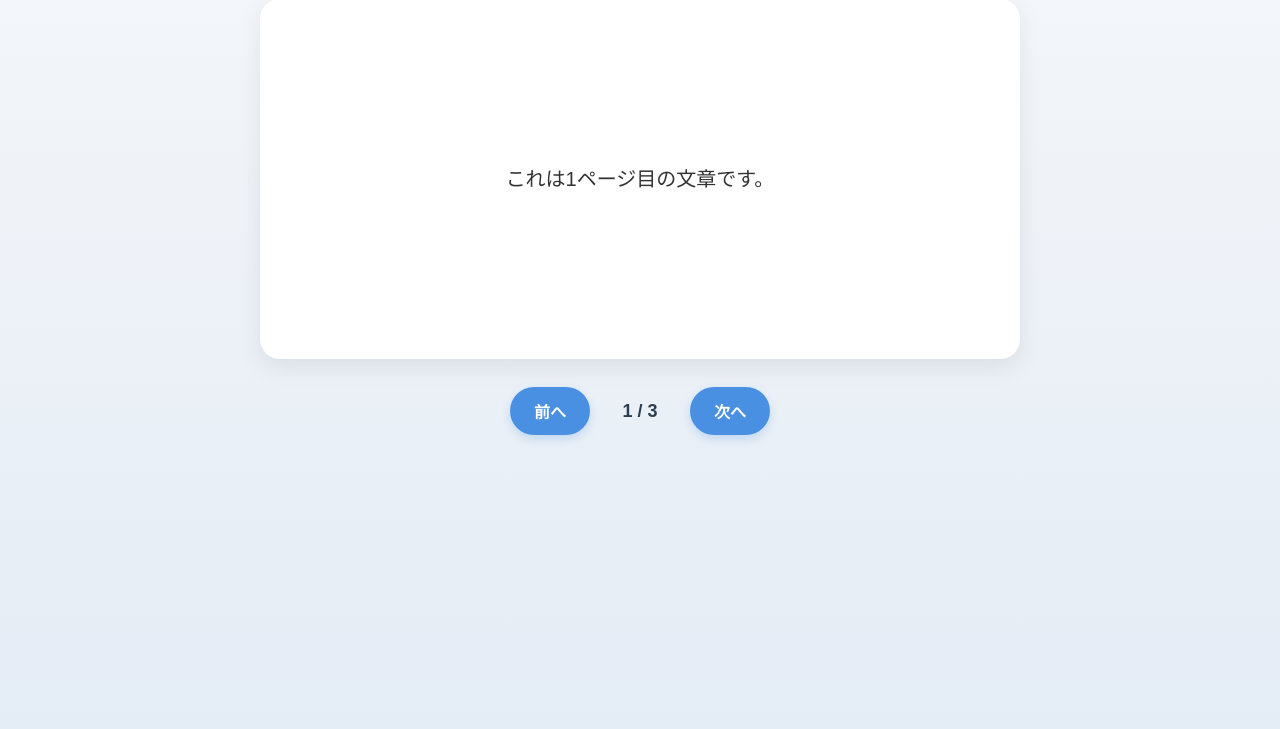
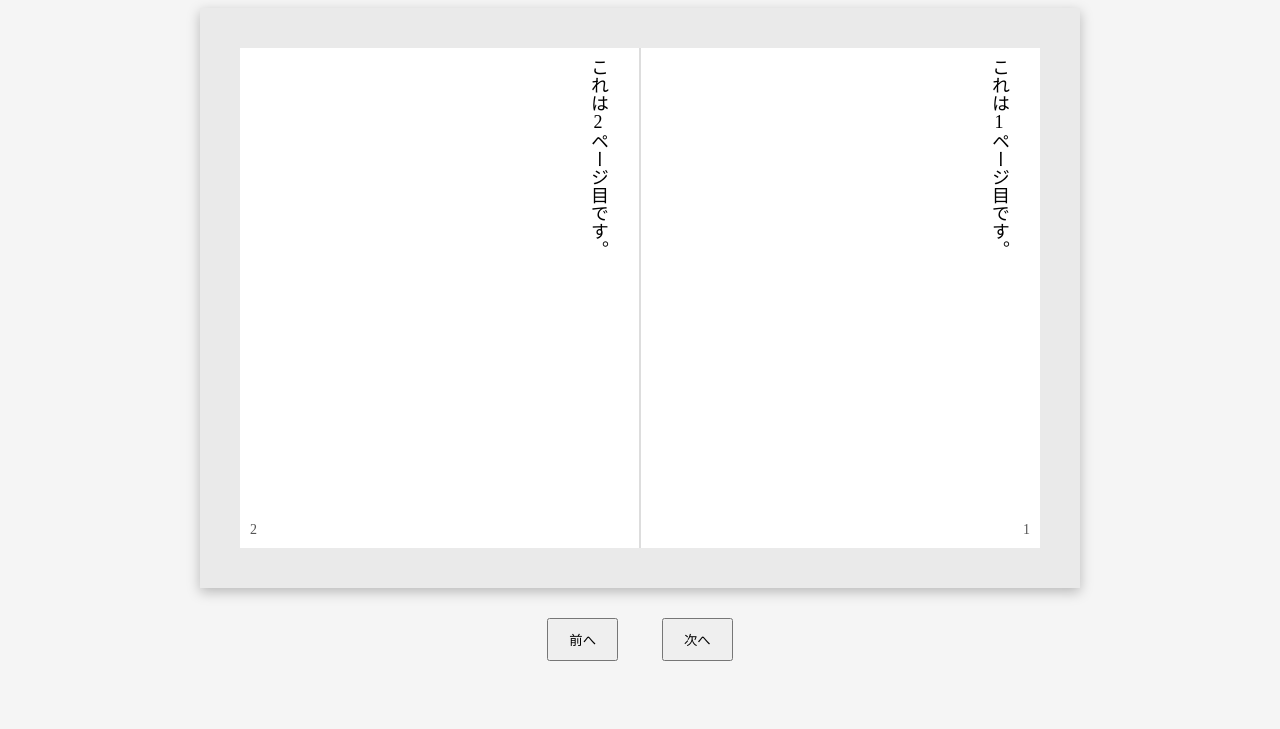
Before and after one commit to ruth0220/hacku, a plain HTML site: page index.html in a window 1280 px wide. Shown: the part 111-840 px from the top of the page. After the commit the page ends 802 px from the top, so only its background shows below. Drawn offline with Linux system fonts and the light colour scheme.

Commit message:
見開きビューア更新

```diff
--- a/index.html
+++ b/index.html
@@ -2,39 +2,37 @@
 <html lang="ja">
 <head>
   <meta charset="UTF-8">
-  <title>視線読書ビューア</title>
-  <link rel="stylesheet" href="style.css">
+  <meta name="viewport" content="width=device-width, initial-scale=1.0">
+  <title>読書ビューア</title>
+  <link rel = "stylesheet" href="style.css">
 </head>
 
 <body>
+  <h1>読書ビューア</h1>
 
-  <!-- タイトル -->
-  <h1>視線読書ビューア</h1>
+  <div id="book-area">
+    <!-- 左ページ -->
+    <div class= "page">
+      <p id = "page-left"></p>
+      <!-- 左下の番号 -->
+      <span id = "page-count-left" class = "page-number left-number"></span>
+    </div>
 
-  <!-- 本文表示エリア -->
-  <div id="book-area">
-    <p id="page-text">
-      ここに本文が表示されます
-    </p>
+  <!-- 右ページ -->
+  <div class = "page">
+    <p id = "page-right"></p>
+    <!-- 右下の番号 -->
+      <span id = "page-count-right" class = "page-number right-number"></span>
   </div>
-
-  <!-- 操作エリア -->
-  <div id="controls">
-
-    <!-- 前へボタン -->
-    <button id="prev-btn">前へ</button>
-
-    <!-- ページ番号 -->
-    <span id="page-indicator">
-      1 / 5
-    </span>
-
-    <!-- 次へボタン -->
-    <button id="next-btn">次へ</button>
 
   </div>
 
+  <div id="control">
+    <button id="prev-btn">前へ</button>
+    <!-- 改行しないので -->
+
+    <button id="next-btn">次へ</button>
+  </div>
   <script src="script.js"></script>
-
 </body>
 </html>
--- a/script.js
+++ b/script.js
@@ -1,38 +1,60 @@
-const pages = [
-  "これは1ページ目の文章です。",
-  "これは2ページ目の文章です。",
-  "これは3ページ目の文章です。"
-];
+const pages=["これは1ページ目です。","これは2ページ目です。",
+             "これは3ページ目です。","これは4ページ目です。",
+             "これは5ページ目です。","これは6ページ目です。"];
 
 let currentPage = 0;
 
-const pageText = document.getElementById("page-text");
-const pageIndicator = document.getElementById("page-indicator");
+//ページカウント
+const PageCountLeft = document.getElementById("page-count-left");
+const PageCountRight = document.getElementById("page-count-right");
+
+//ボタン
 const prevBtn = document.getElementById("prev-btn");
 const nextBtn = document.getElementById("next-btn");
 
-function renderPage() {
-  pageText.textContent = pages[currentPage];
-  pageIndicator.textContent = `${currentPage + 1} / ${pages.length}`;
-}
+const pageRight = document.getElementById("page-right");
+const pageLeft = document.getElementById("page-left");
 
-
-
-function nextPage() {
-  if (currentPage < pages.length - 1) {
-    currentPage++;
-    renderPage();
+//次へボタンが押されたらページカウントを増やしupdatePageを呼ぶ
+function nextPage(){
+  if(currentPage < pages.length - 2){
+    currentPage += 2;
+    updatePage();
   }
 }
 
-function prevPage() {
-  if (currentPage > 0) {
-    currentPage--;
-    renderPage();
+//前へボタンが押されたらページカウントを減らす
+function prevPage(){
+  if(currentPage >= 2){
+    currentPage -= 2;
+    updatePage();
   }
 }
 
-prevBtn.addEventListener("click", prevPage);
-nextBtn.addEventListener("click", nextPage);
+//文章を書き換える
+function updatePage(){
+  //右
+  pageRight.textContent = pages[currentPage];
+  PageCountRight.textContent = currentPage + 1;
+  //左
+  if(currentPage + 1 < pages.length){
+    pageLeft.textContent = pages[currentPage + 1];
+    PageCountLeft.textContent = currentPage + 2;
+  }else{
+    pageLeft.textContent = "";
+    PageCountRight.textContent = "";
+  }
+}
 
-renderPage();
+//ボタンを押したらページカウントを増減させる関数
+nextBtn.addEventListener("click",nextPage);
+prevBtn.addEventListener("click",prevPage);
+
+function keyboard(e){
+  if(e.key == "ArrowRight")nextPage();
+  if(e.key == "ArrowLeft")prevPage();
+}
+
+document.addEventListener("keydown",keyboard);
+
+updatePage();
--- a/style.css
+++ b/style.css
@@ -1,108 +1,61 @@
-body {
-  margin: 0;
-  padding: 0;
-  min-height: 100vh;
-  font-family: "Hiragino Sans", "Yu Gothic", "Meiryo", sans-serif;
-  background: linear-gradient(to bottom, #f5f7fa, #e4ecf5);
-  color: #333;
+body{
+  font-family: "Hiragino Mincho ProN", "Yu Mincho", serif;
+  background:#f5f5f5;
+  margin:0;
+  padding:30px;
+  text-align:center;
 }
 
-h1 {
+#book-area{
+  margin: 0 auto;
+  padding:40px;
+  width: 800px;
+  height: 500px;
+  box-shadow:0 4px 12px rgba(0,0,0,0.25);
+  font-size: 18px;
+  display: flex;
   text-align: center;
-  margin-top: 40px;
-  margin-bottom: 24px;
-  font-size: 32px;
-  font-weight: 700;
-  color: #2c3e50;
+  background:#eaeaea;
 }
 
-#book-area {
-  max-width: 760px;
-  min-height: 360px;
-  margin: 0 auto;
-  background-color: #ffffff;
-  border-radius: 20px;
-  box-shadow: 0 8px 24px rgba(0, 0, 0, 0.08);
-  padding: 40px;
-  box-sizing: border-box;
-  display: flex;
-  align-items: center;
-  justify-content: center;
+#control{
+  margin-top:30px;
 }
 
-#page-text {
-  margin: 0;
-  font-size: 20px;
-  line-height: 2;
-  text-align: left;
-  white-space: pre-wrap;
+button{
+  cursor:pointer;
+  margin:0 20px;
+  padding:10px 20px;
 }
 
-#controls {
-  margin-top: 28px;
-  display: flex;
-  justify-content: center;
-  align-items: center;
-  gap: 20px;
+.page{
+  /* containerの幅を均等に分ける */
+  flex:1;
+  background:white;
+  writing-mode:vertical-rl;
+  text-orientation: upright;
+  text-align: start;
+  padding: 10px;
+  position:relative;
 }
 
-button {
-  border: none;
-  background-color: #4a90e2;
-  color: white;
-  font-size: 16px;
-  font-weight: 600;
-  padding: 12px 24px;
-  border-radius: 999px;
-  cursor: pointer;
-  box-shadow: 0 4px 10px rgba(74, 144, 226, 0.25);
-  transition: transform 0.2s ease, box-shadow 0.2s ease, background-color 0.2s ease;
+/* class="page" の要素のうち親の中で一番最初にあるもの。1つ目のページの右側に線を引く*/
+.page:first-child{
+  border-right: 2px solid #ddd;
 }
 
-button:hover {
-  background-color: #357abd;
-  transform: translateY(-2px);
-  box-shadow: 0 6px 14px rgba(74, 144, 226, 0.3);
+.page-number{
+  font-size: 14px;
+  color: #555;
+  writing-mode: horizontal-tb;
+  position:absolute;
 }
 
-button:active {
-  transform: translateY(0);
-  box-shadow: 0 3px 8px rgba(74, 144, 226, 0.2);
+.left-number{
+  left:10px;
+  bottom:10px;
 }
-
-#page-indicator {
-  font-size: 18px;
-  font-weight: 600;
-  color: #2c3e50;
-  min-width: 60px;
-  text-align: center;
+.right-number{
+  right:10px;
+  bottom:10px;
 }
-
-@media (max-width: 768px) {
-  h1 {
-    font-size: 26px;
-    margin-top: 24px;
-  }
-
-  #book-area {
-    margin: 0 16px;
-    padding: 24px;
-    min-height: 280px;
-  }
-
-  #page-text {
-    font-size: 18px;
-    line-height: 1.8;
-  }
-
-  #controls {
-    gap: 12px;
-    flex-wrap: wrap;
-    padding: 0 16px;
-  }
-
-  button {
-    padding: 10px 20px;
-    font-size: 15px;
-  }
-}
```
Also changed, not shown: 1 other file.
